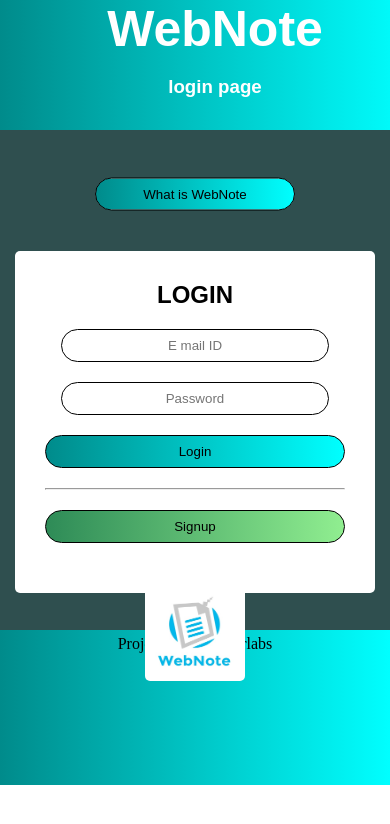
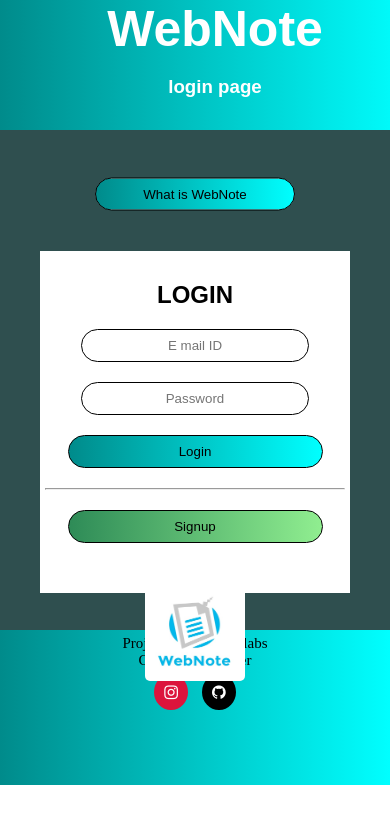
Before and after one commit to Shubh-am-15/Notes_app, a plain HTML site: page Index.html in a window 390 px wide. Drawn offline with Linux system fonts and the light colour scheme; no server answers; a web font is replaced by a local one.

Commit message:
Update 5

```diff
--- a/Index.html
+++ b/Index.html
@@ -9,6 +9,7 @@
     <link rel="stylesheet" href="Styles.css">
     <link rel="preconnect" href="https://fonts.gstatic.com">
     <link href="https://fonts.googleapis.com/css2?family=RocknRoll+One&family=Stick&display=swap" rel="stylesheet">
+    <link rel="stylesheet" href="https://cdnjs.cloudflare.com/ajax/libs/font-awesome/4.7.0/css/font-awesome.min.css">
 
 </head>
 
@@ -19,7 +20,7 @@
         <h3>login page</h3>
     </div>
     <div class="centre">
-        <div class="mainbox">
+        <div class="mainbox" id="mainbox">
             <form class="box" id="form1" action="index2.html">
                 <h2>LOGIN</h2>
                 <input type="text" id="loginid" placeholder="E mail ID" required>
@@ -41,19 +42,20 @@
             <div class="box3" id="details">
                 <h4>What is WebNote</h4>
                 <hr>
-                <p>It is a simple to use platform were you can add, edit and delete text notes. It has a attractive
-                    layout and there is search bar to scan and filter your notes.</p>
+                <p>It is a simple and effective notes making app. With an attractive layout you can add, edit and delete text notes . Signup or login and you are ready to go.</p>
                 <button class="backbtn" type="button" id="backbtn" onclick="back()">Back</button>
             </div>
 
         </div>
         <button onclick="showdetails()" class="info">What is WebNote</button>
     </div>
-    <img src="Logo_WebNote.png" alt="LOGO" class="logo">
+    <img src="Logo_WebNote.png" alt="WebNote logo" class="logo">
     </div>
     <div class="footer">
         <p>Project under Cyberlabs</p>
-
+        <P>Contact Developer</p>
+            <span><a href="https://www.instagram.com/shubham15_01/" class="fa fa-instagram"></a></span>
+        <span><a href="https://github.com/Shubh-am-15" class="fa fa-github"></a></span>
     </div>
     <!-- The core Firebase JS SDK is always required and must be listed first -->
     <script src="https://www.gstatic.com/firebasejs/8.3.1/firebase-app.js"></script>
--- a/Main.js
+++ b/Main.js
@@ -1,3 +1,14 @@
+var w=window.innerWidth;
+if (w<400)
+{
+    console.log("small");
+    var form1=document.getElementById("form1");
+    var form2=document.getElementById("form2");
+    var form3=document.getElementById("details");
+    var form4=document.getElementById("mainbox");
+    form1,form2,form3,form4.style.width="250px";
+
+}
 function alert1() {
     alert("It is a simple to use platform were you can add, edit and delete text notes. It has a attractive layout and there is search bar to scan and filter your notes.     ");
 }
--- a/Styles.css
+++ b/Styles.css
@@ -22,7 +22,7 @@
 .centre{
     background-color: darkslategrey;
     width: 100%;
-    height: 500px;
+    min-height: 500px;
 }
 /*for box body*/
 .mainbox{
@@ -69,17 +69,15 @@
     text-align: center;
     border: 1px solid black;
     border-radius: 20px;
-    width: 250px;
+    width: 70%;
     outline: none;
-    transition: 1s;
+    transition: 0.5s;
 
 }
 .box input[type="text"]:focus, .box input[type="password"]:focus
 {
-    width: 300px;
-    border: 2px, solid, blueviolet;
+    width: 85%;
     border-radius: 20px;
-
     border: 1px solid rgb(108, 181, 250);
 }
 .logbtn1, .signbtn, .backbtn
@@ -92,7 +90,7 @@
     text-align: center;
     border: 1px solid black;
     border-radius: 20px;
-    width: 300px;
+    width: 85%;
     outline: none;
     transition: 0.5s;
     color:black;
@@ -102,7 +100,7 @@
 }
 .logbtn1:hover, .signbtn:hover, .backbtn:hover
 {
-    width: 250px;
+    width: 70%;
     background: cyan;
     color:black;
     cursor: pointer;
@@ -138,17 +136,16 @@
     text-align: center;
     border: 1px solid black;
     border-radius: 20px;
-    width: 250px;
+    width: 70%;
     outline: none;
     transition: 0.5s;
 
 }
 .box2 input[type="text"]:focus, .box2 input[type="password"]:focus
 {
-    width: 300px;
+    width: 85%;
     border: 2px, solid, blueviolet;
     border-radius: 20px;
-
     border: 1px solid rgb(108, 181, 250);
 }
 .box3{
@@ -241,6 +238,9 @@
     padding-top: 5px;
     background-image:  linear-gradient(to right, darkcyan, cyan);
 }
+.footer p{
+    font-size: 15px;
+}
 /*for overlapping logo*/
 .logo
 {
@@ -258,6 +258,28 @@
 }
 .logo:hover{
 
-    box-shadow: 0 0 0 10px rgba(0, 0, 0, 0.5);
+    box-shadow:2px 2px 7px rgba(0, 0, 0, 0.5), -2px -2px 7px rgba(0, 0, 0, 0.5);
 
 }
+.fa{
+    color: white;
+    text-decoration: none;
+    border-radius: 50%;
+    padding: 10px;
+    font-size: 20px;
+    margin: 5px;
+    bottom: 5px;
+    transition: 0.5s;
+}
+.fa-instagram{
+    background-color: crimson;
+    box-sizing: border-box;
+}
+.fa-github{
+    background-color: black;
+    box-sizing: border-box;
+}
+a:hover{
+    text-decoration: none;
+    color: white;
+}
--- a/Styles2.css
+++ b/Styles2.css
@@ -5,8 +5,10 @@
 body{
     background-image: url("image5.jpg");
     transition-duration: 1s;
+    background-repeat: no-repeat;
+    background-attachment: fixed;
 }
-.header{
+#head{
  background-image: linear-gradient(to right, darkcyan, cyan);
  width: 105%;
  height: 125px;
@@ -14,7 +16,8 @@ body{
  padding-top: 15px;
  font-style: unset ;
  font-weight: bold;
- transition-duration: 1s;
+ transition-property: background-color;
+ transition-duration: 2s;
 }
 
 .Logo{
@@ -55,6 +58,7 @@ body{
     100% {opacity: 1};
 }
 .navbar{
+    overflow: hidden;
     height: 45px;
     background: darkslategray;
     width: 105%;
@@ -212,16 +216,40 @@ h4{
     transition: 1s;
 }
 .footer{
-    color: black;
+    color: white;
     text-align: center;
     width: 105%;
-    height: 100px;
+    min-height: 100px;
     position: relative;
     bottom: -5px;
     margin-top: 10px;
     background-color:darkslategray;
 }
-
+.footer p{
+    font-size: 15px;
+}
+.fa{
+    color: white;
+    text-decoration: none;
+    border-radius: 50%;
+    padding: 10px;
+    font-size: 20px;
+    margin: 5px;
+    transition: 0.5s;
+}
+.fa-instagram{
+    background-color: crimson;
+    box-sizing: border-box;
+}
+.fa-github{
+    background-color: black;
+    box-sizing: border-box;
+}
+a:hover{
+    text-decoration: none;
+    padding: 15px;
+    color: white;
+}
 #exampleFormControlInput1{
     border: 1px solid black;
 }
```
Also changed, not shown: Index2.html (+7 -2 lines), Main2.js (+12 -0 lines).
